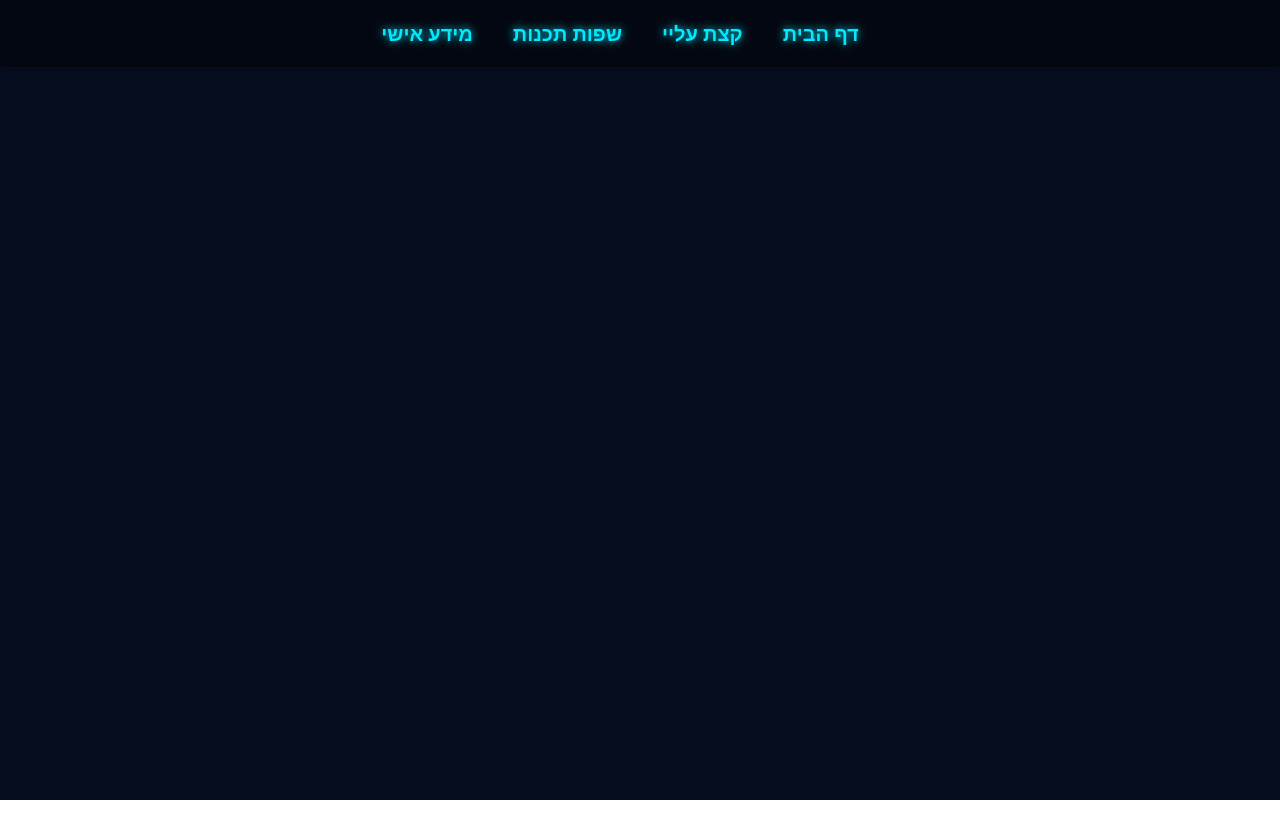
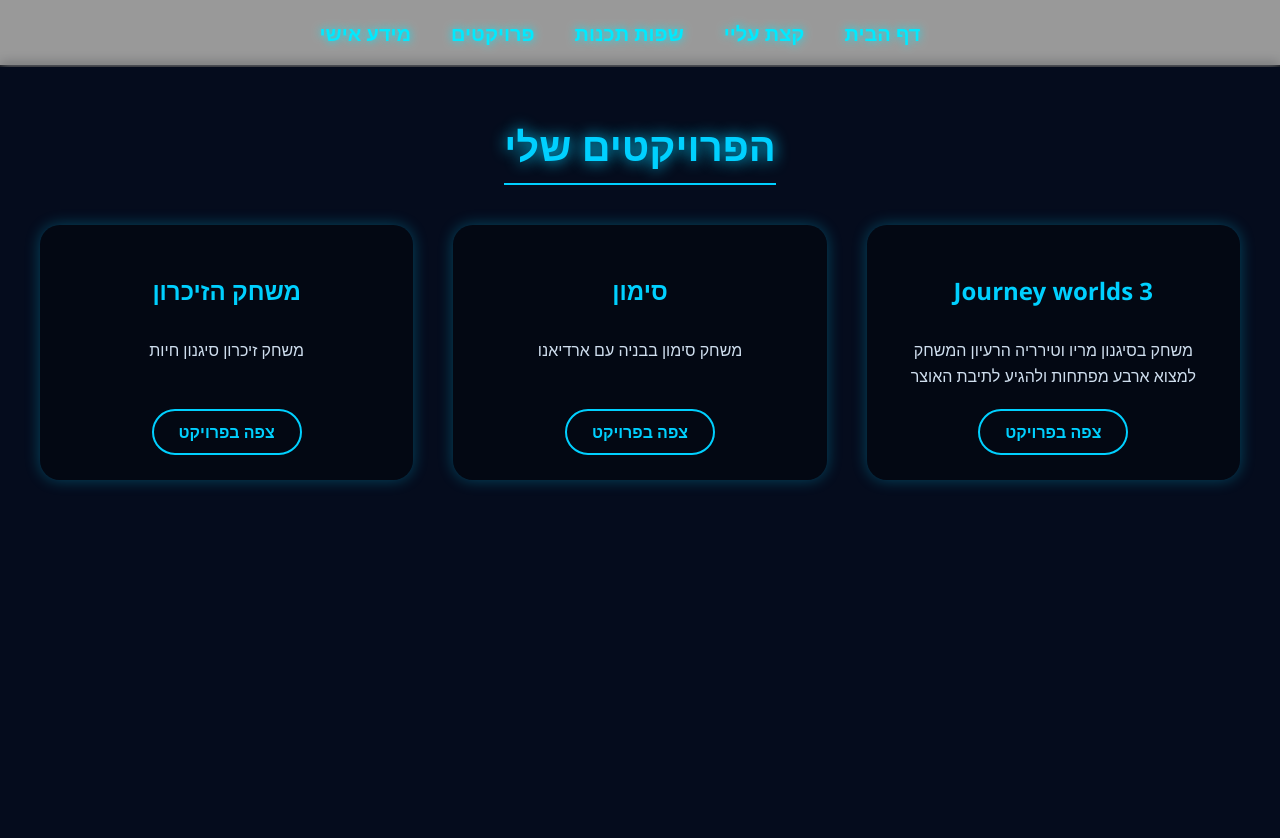
Before and after one commit to ariel0147/resume_ariel_hazout, a React (Create React App) app: page /projects in a window 1280 px wide. Shown: the top 838 px of the page. Before the commit the page ends 800 px from the top, so only its background shows below. Built offline with nearby package versions, Linux system fonts and the light colour scheme.

Commit message:
צ×סידור המידע האישי התוכן

```diff
--- a/src/App.js
+++ b/src/App.js
@@ -6,6 +6,7 @@ import Home from "./Website-content/home/Home";
 import App_about from "./Website-content/about/app_about/app_about";
 import Skills from "./Website-content/Skills/Skills";
 import Info from "./Website-content/Info/Info";
+import Projects from "./Website-content/Projects/Projects";
 
 function App() {
     return (
@@ -18,6 +19,7 @@ function App() {
                     <Route path="/about" element={<App_about />} />
                     <Route path="/skills" element={<Skills />} />
                     <Route path="/info" element={<Info />} />
+                    <Route path="/projects" element={<Projects />} />
                 </Routes>
             </div>
         </BrowserRouter>
--- a/src/Website-content/Info/Info.js
+++ b/src/Website-content/Info/Info.js
@@ -6,10 +6,25 @@ function Info() {
         <div className={styles.info}>
             <h2>מידע אישי</h2>
             <ul>
-                <li>שם: אריאל חזוט</li>
-                <li>גיל: 24</li>
-                <li>תעודת זהות: 324056670</li>
-                <li>טלפון: 055-6654410</li>
+                <li>שם: אריאל חזוט.</li>
+                <li>גיל: 24.</li>
+                <li>תעודת זהות: 324056670.</li>
+                <li>טלפון: 055-6654410.</li>
+            </ul>
+                <h2> מקומות עבודה</h2>
+                 <ul>
+                     <li> מסעדה אל רנצו 5 שנים, תפקיד: (שוטף כלים,טבח,גרילמן).</li>
+                     <li>מוסך הגליל 1 שנים, תפקיד:פנצריה .</li>
+                     <li>ממן שיווק 8 חודשים תפקיד:מחסנאי ומוכר.</li>
+                     <li>אחזקה החברה הכלכלית 4 חודשים והעבודה הנוכחית, תפקיד: אחזקה כללית.</li>
+                 </ul>
+            <h2>שירות צבאי</h2>
+           <p>שירות צבאי מלא , שירתתי בבסיס הושעיה בינוי , התפקיד שלי היה אחזקה ושיפוצים באופן כללי ברוב תחומי השיפוצים.</p>
+            <h2> השכלה</h2>
+            <ul>
+                <li> 12 שנות לימוד.</li>
+                <li>בגרות מלאה .</li>
+                <li>רכז בניה קלה (תעודה צבאית).</li>
             </ul>
         </div>
     );
--- a/src/Website-content/Projects/Projects.js
+++ b/src/Website-content/Projects/Projects.js
@@ -1,9 +1,45 @@
 import React from 'react';
 import styles from "./Projects.module.css";
+
+const projectsData = [
+    {
+        id: 1,
+        title: "Journey worlds 3",
+        description: "משחק בסיגנון מריו וטירריה הרעיון המשחק למצוא ארבע מפתחות ולהגיע לתיבת האוצר ",
+        link: "https://github.com/ariel0147/game_666" // קישור לקוד או לאתר החי
+    },
+    {
+        id: 2,
+        title: "סימון",
+        description: "משחק סימון בבניה עם ארדיאנו",
+        link: "https://github.com/ariel0147/samin"
+    }
+    ,
+    {
+        id: 3,
+        title: "משחק הזיכרון",
+        description: "משחק זיכרון סיגנון חיות",
+        link: "https://github.com/ariel0147/memory_game"
+    }
+
+];
+
 function Projects(props) {
     return (
         <div className={styles.Project}>
+            <h2>הפרויקטים שלי</h2>
 
+
+            <div className={styles.projectsContainer}>
+
+                {projectsData.map((project) => (
+                    <div key={project.id} className={styles.projectCard}>
+                        <h3>{project.title}</h3>
+                        <p>{project.description}</p>
+                        <a href={project.link} target="_blank" rel="noopener noreferrer">צפה בפרויקט</a>
+                    </div>
+                ))}
+            </div>
         </div>
     );
 }
--- a/src/Website-content/Projects/Projects.module.css
+++ b/src/Website-content/Projects/Projects.module.css
@@ -1,3 +1,95 @@
-.Projects{
+/* src/Website-content/Projects/Projects.module.css */
+
+/* המעטפת הראשית של העמוד - דומה להגדרות ב-Home וב-Info */
+.Project {
+    margin-top: 65px; /* מרווח מהתפריט העליון */
+    text-align: center;
+    padding: 20px;
+    color: #e6f1ff; /* צבע טקסט ראשי */
+}
+
+/* כותרת העמוד - סגנון ניאון כמו בשאר האתר */
+.Project h2 {
+    color: #00d0ff;
+    text-shadow: 0 0 15px #00d0ff; /* אפקט הזוהר */
+    font-size: 2.5rem;
+    margin-bottom: 40px;
+    display: inline-block;
+    border-bottom: 2px solid #00d0ff; /* קו תחתון כמו ב-Info */
+    padding-bottom: 10px;
+}
+
+/* מיכל הפרויקטים - מסדר את הכרטיסיות ברשת (Grid) */
+.projectsContainer {
+    display: grid;
+    grid-template-columns: repeat(auto-fit, minmax(300px, 1fr)); /* רספונסיבי: מסדר אוטומטית לפי הגודל */
+    gap: 40px;
+    justify-content: center;
+    padding: 0 20px;
+    max-width: 1200px;
+    margin: 0 auto;
+}
+
+/* כרטיסייה בודדת - משתמשת בסגנון ה"קופסה" (Box) מדף הבית */
+.projectCard {
+    background: rgba(0, 0, 0, 0.35); /* רקע כהה שקוף */
+    border-radius: 20px;
+    padding: 25px;
+    box-shadow: 0 0 15px rgba(0, 208, 255, 0.3); /* צל עדין בצבע התכלת */
+    transition: transform 0.3s ease, box-shadow 0.3s ease;
     display: flex;
+    flex-direction: column;
+    align-items: center;
+    text-align: center;
 }
+
+/* אפקט ריחוף (Hover) על הכרטיסייה */
+.projectCard:hover {
+    transform: translateY(-5px); /* הרמה קלה */
+    box-shadow: 0 0 30px #00d0ff; /* חיזוק הזוהר בריחוף */
+}
+
+/* תמונת הפרויקט */
+.projectImage {
+    width: 100%;
+    max-height: 200px;
+    object-fit: cover;
+    border-radius: 10px;
+    margin-bottom: 20px;
+    border: 1px solid rgba(0, 208, 255, 0.2);
+}
+
+/* כותרת הפרויקט בתוך הכרטיסייה */
+.projectCard h3 {
+    color: #00d0ff;
+    margin-bottom: 15px;
+    font-size: 1.5rem;
+}
+
+/* תיאור הפרויקט */
+.projectCard p {
+    font-size: 1rem;
+    line-height: 1.6;
+    margin-bottom: 20px;
+    color: #cfdeee;
+    flex-grow: 1; /* מוודא שהכפתור תמיד יהיה למטה */
+}
+
+/* כפתור הקישור */
+.projectCard a {
+    display: inline-block;
+    padding: 10px 25px;
+    border: 2px solid #00d0ff;
+    border-radius: 50px;
+    color: #00d0ff;
+    text-decoration: none;
+    font-weight: bold;
+    transition: all 0.3s ease;
+    background: transparent;
+}
+
+.projectCard a:hover {
+    background: #00d0ff;
+    color: #050c1d; /* טקסט כהה על רקע מואר */
+    box-shadow: 0 0 15px #00d0ff;
+}
--- a/src/Website-content/navbar/Navbar.js
+++ b/src/Website-content/navbar/Navbar.js
@@ -9,6 +9,7 @@ function Navbar() {
                 <Link to="/">דף הבית</Link>
                 <Link to="/about">קצת עליי</Link>
                 <Link to="/skills">שפות תכנות</Link>
+                <Link to="/projects">פרויקטים</Link>
                 <Link to="/info">מידע אישי</Link>
             </div>
         </nav>
```
